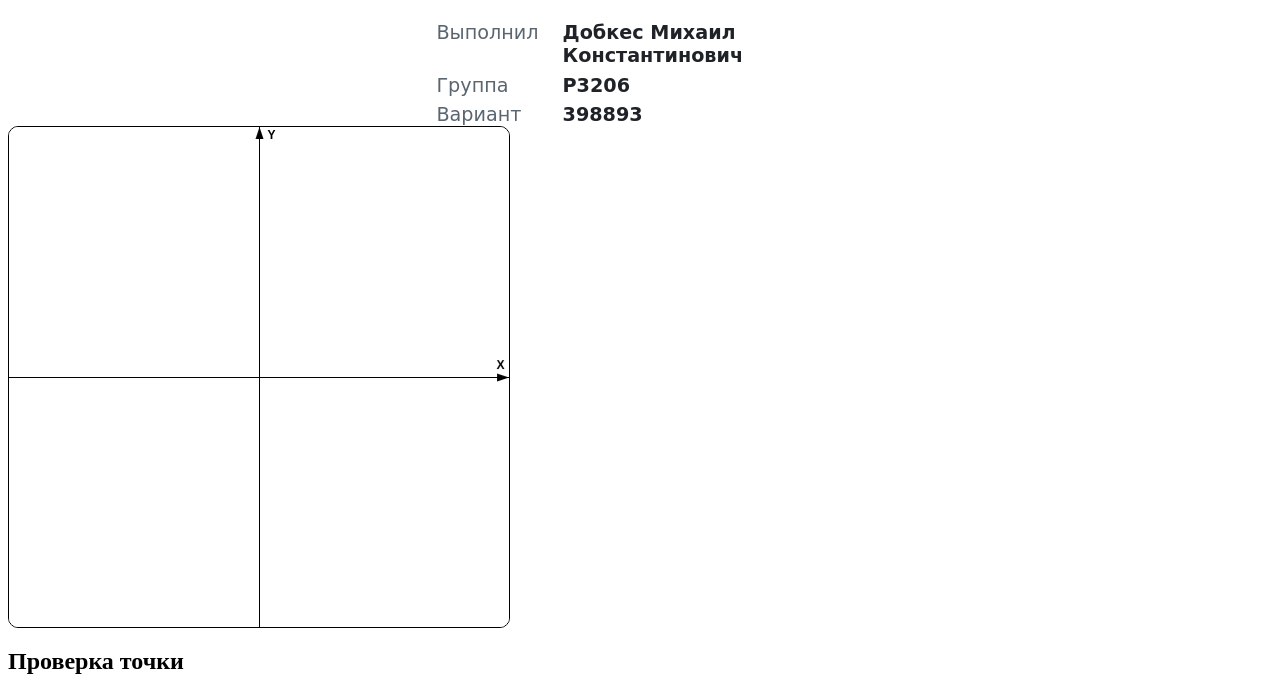
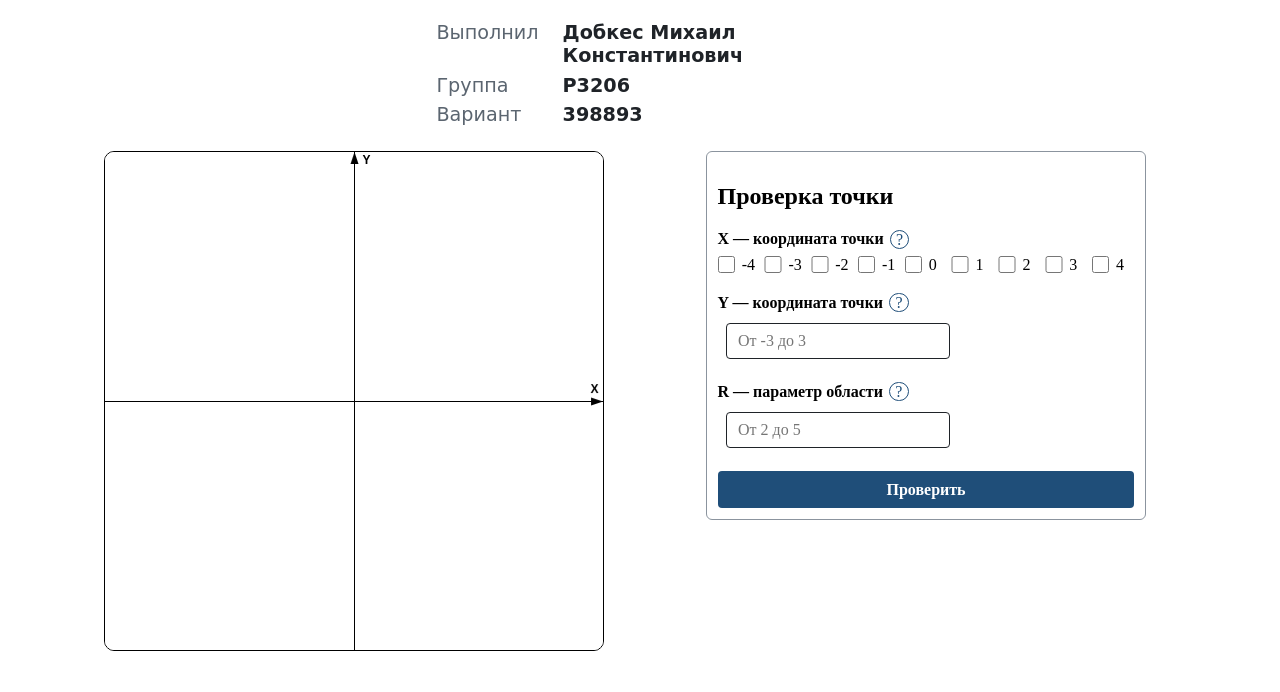
Before and after one commit to Miwm64/web_labs, a website: page index.html in a window 1280 px wide. Shown: the part 61-753 px from the top of the page. Drawn offline with Linux system fonts and the light colour scheme.

Commit message:
feat: styles css updated for form

```diff
--- a/styles.css
+++ b/styles.css
@@ -1,6 +1,17 @@
+*,
+*::before,
+*::after {
+    box-sizing: border-box;
+}
+
 :root {
     --color-text: #1f2328;
     --color-muted: #5b6570;
+    --color-border: #8b949e;
+    --color-accent: #1f4e79;
+    --color-danger: #a4262c;
+    --color-ok: #1b6e3c;
+    --color-surface: #ffffff;
     --font-cursive: "Bradley Hand", cursive;
 }
 
@@ -31,6 +42,208 @@
     font-weight: 600;
 }
 
+#page-main {
+    display: grid;
+    grid-template-columns: 1fr 1fr;
+    gap: 4%;
+    align-items: start;
+    justify-items: center;
+    max-width: 1100px;
+    margin: 2% auto 0;
+}
+
+#form-panel {
+    width: 100%;
+    max-width: 440px;
+    padding: 2%;
+    border: 1px solid var(--color-border);
+    border-radius: 6px;
+    background-color: var(--color-surface);
+}
+
+#check-form {
+    display: grid;
+    gap: 1.2rem;
+}
+
+.form-group {
+    margin: 0;
+    padding: 0;
+    border: 0;
+}
+
+.form-head {
+    position: relative;
+    display: flex;
+    align-items: center;
+    gap: 0.4rem;
+    margin-bottom: 0.4rem;
+}
+
+.form-legend,
+.form-label {
+    font-weight: 600;
+}
+
+.form-head > .form-label {
+    margin-bottom: 0;
+}
+
+.visually-hidden {
+    position: absolute;
+    width: 1px;
+    height: 1px;
+    margin: -1px;
+    padding: 0;
+    overflow: hidden;
+    white-space: nowrap;
+    clip-path: inset(50%);
+    border: 0;
+}
+
+.info-button {
+    width: 1.2rem;
+    height: 1.2rem;
+    padding: 0;
+    font: inherit;
+    color: var(--color-accent);
+    background-color: transparent;
+    border: 1px solid currentColor;
+    border-radius: 50%;
+    cursor: pointer;
+}
+
+.info-button:hover {
+    color: var(--color-surface);
+    background-color: var(--color-accent);
+}
+
+.form-hint {
+    position: absolute;
+    z-index: 3;
+    display: none;
+    top: calc(100% + 0.3rem);
+    left: 0;
+    width: max-content;
+    max-width: 20rem;
+    margin: 0;
+    padding: 0.5rem 0.6rem;
+    font-size: 0.85rem;
+    color: var(--color-surface);
+    background-color: var(--color-text);
+    border-radius: 4px;
+}
+
+.form-hint[data-open="true"] {
+    display: block;
+}
+
+#x-hint {
+    top: auto;
+    bottom: calc(100% + 0.3rem);
+    right: 0;
+    left: auto;
+}
+
+.form-error {
+    display: none;
+    margin: 0.3rem 0 0;
+    font-size: 0.9rem;
+    color: var(--color-danger);
+}
+
+.form-error[data-filled="true"] {
+    display: block;
+}
+
+.form-error[data-filled="true"]::before {
+    content: "\26d4\00a0";
+}
+
+.checkbox-row {
+    display: grid;
+    grid-template-columns: repeat(9, minmax(0, 1fr));
+    gap: 1%;
+    align-items: center;
+}
+
+.checkbox-item {
+    display: flex;
+    align-items: center;
+    gap: 4px;
+}
+
+.checkbox-item > label {
+    cursor: pointer;
+}
+
+input {
+    margin: 1% 2%;
+    padding: 0.5rem 0.7rem;
+    font: inherit;
+    color: var(--color-text);
+    border: 1px solid var(--color-border);
+    border-radius: 4px;
+    background-color: var(--color-surface);
+}
+
+input[type="checkbox"] {
+    width: 1.1rem;
+    height: 1.1rem;
+    margin: 1% 6% 1% 0;
+    accent-color: var(--color-accent);
+}
+
+input:hover {
+    border-color: var(--color-accent);
+}
+
+input:focus,
+.info-button:focus,
+.button:focus {
+    outline: 2px solid var(--color-accent);
+    outline-offset: 1px;
+}
+
+input:invalid {
+    border-color: var(--color-text);
+}
+
+input:valid {
+    border-color: var(--color-ok);
+}
+
+input[data-invalid="true"] {
+    border-color: var(--color-danger);
+    background-color: #fdf3f3;
+}
+
+#x-group[data-invalid="true"] {
+    outline: 1px solid var(--color-danger);
+    outline-offset: 4px;
+}
+
+.button {
+    padding: 0.6rem 1.4rem;
+    font: inherit;
+    font-weight: 600;
+    color: var(--color-surface);
+    border: 0;
+    border-radius: 4px;
+    background-color: var(--color-accent);
+    cursor: pointer;
+}
+
+.button:hover {
+    background-color: #163a5a;
+}
+
+@media (max-width: 900px) {
+    #page-main {
+        grid-template-columns: minmax(0, 1fr);
+    }
+}
+
 #coordinate-plane {
     width: 100%;
     max-width: 500px;
```
